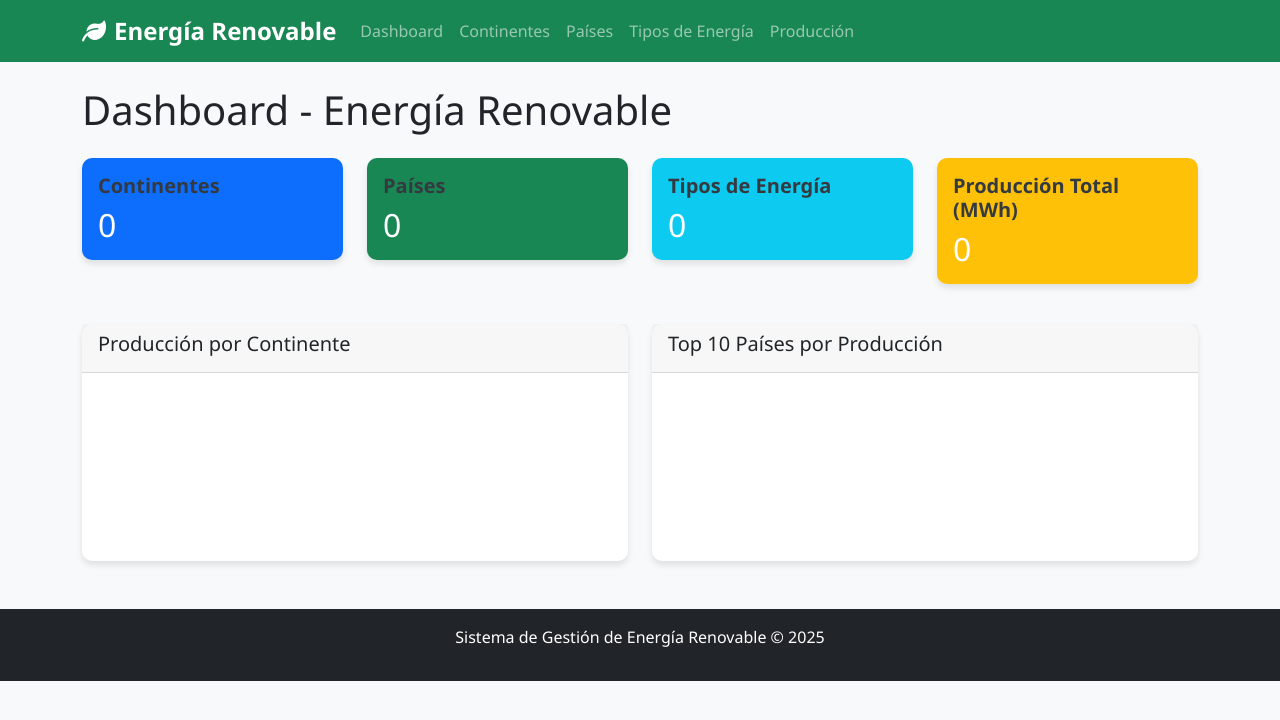
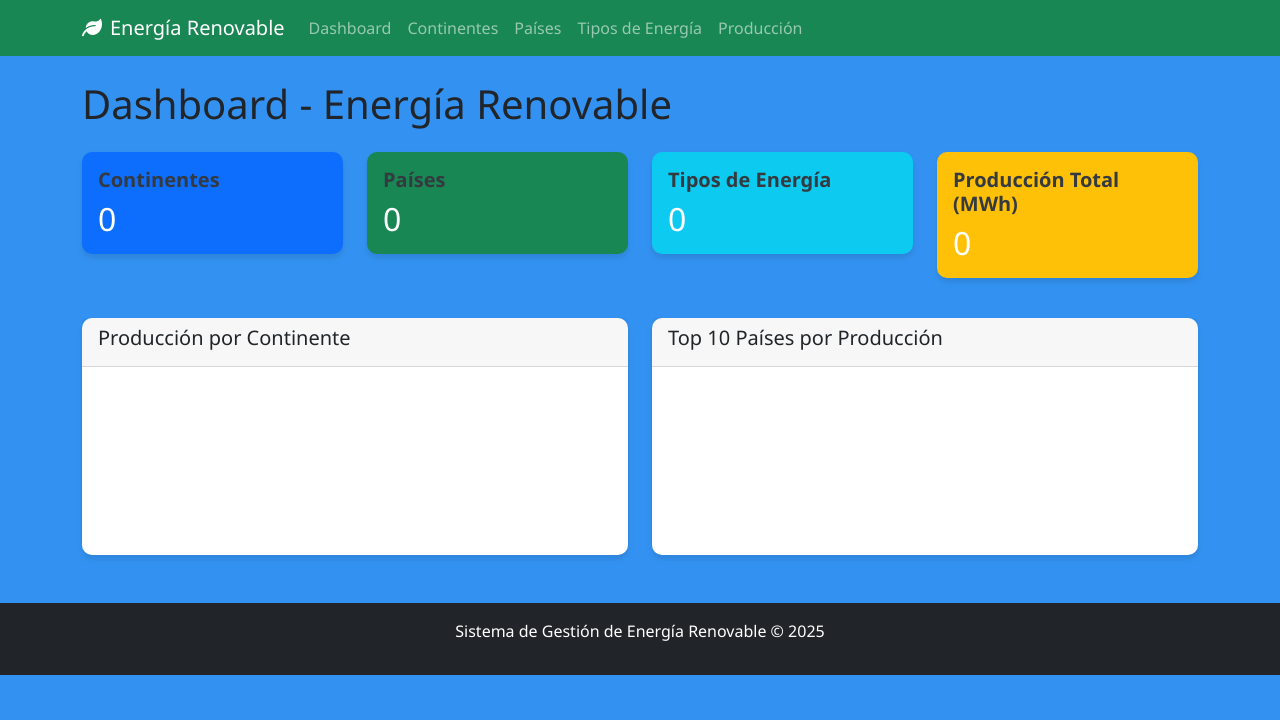
Before and after one commit to dewingonzalez/bd-energia-renovable-php-2-, a PHP site: page / in a window 1280 px wide. Shown: the top 720 px of the page. Run offline with PHP 8.4, Linux system fonts and the light colour scheme; data that the repository does not hold is empty; a map, chart or similar area stays blank.

Commit message:
se actualiza color en css

```diff
--- a/css/style.css
+++ b/css/style.css
@@ -1,8 +1,8 @@
 body {
-    background-color: #f8f9fa;
+    background-color: #3392f1;
     font-family: 'Segoe UI', Tahoma, Geneva, Verdana, sans-serif;
 }
-
+s
 .navbar-brand {
     font-weight: bold;
     font-size: 1.5rem;
```
